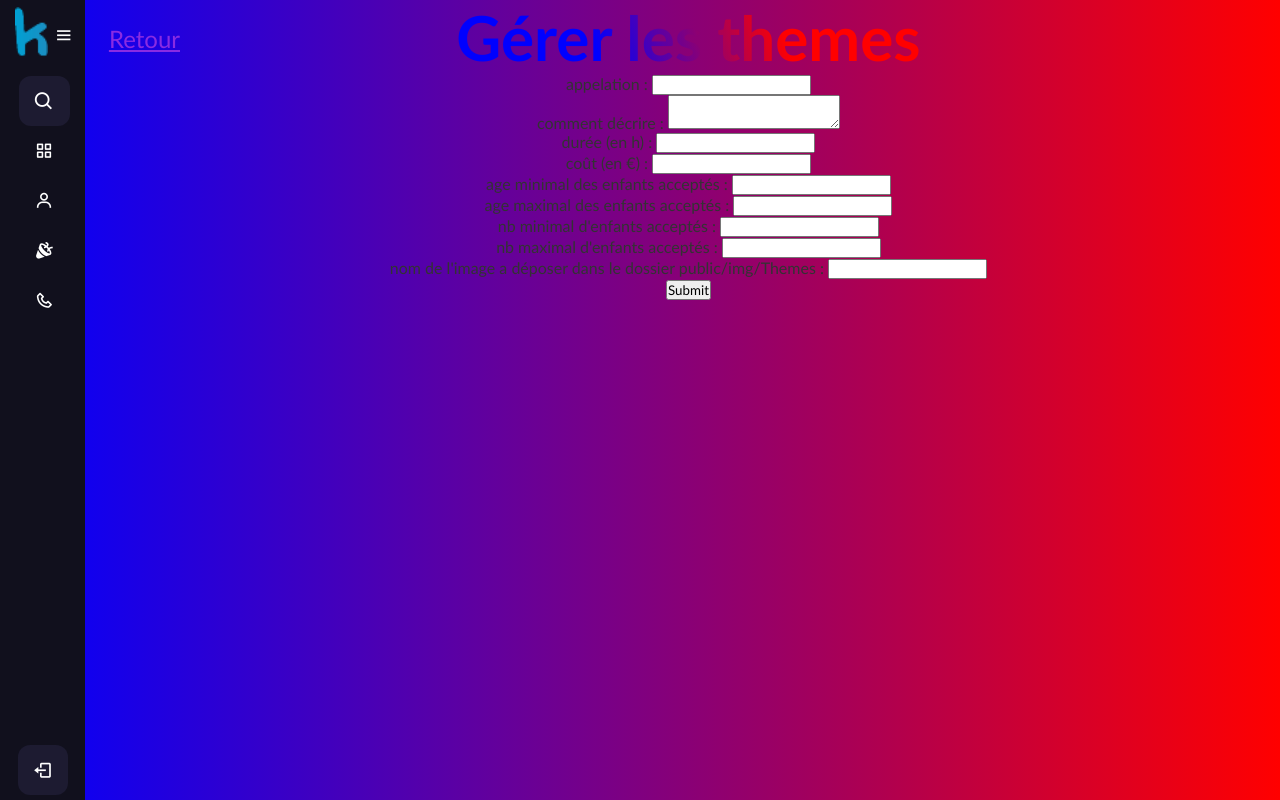
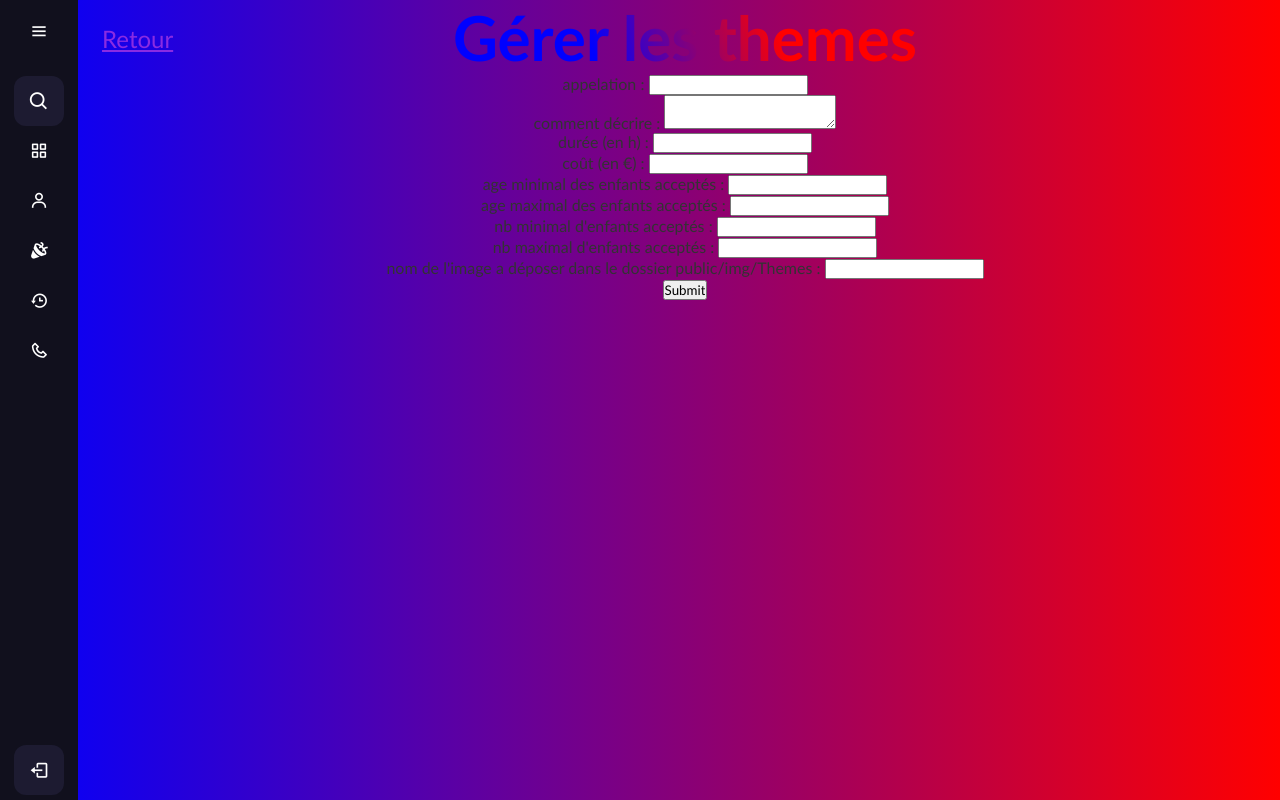
Before and after one commit to ZK1569/Kidsevents, a Symfony app: template templates/admin/themes/add.html.twig in a window 1280 px wide. Run offline with Twig, Linux system fonts and the light colour scheme; the template is opened without the code that fills it, so the values that code supplies are empty; form fields are guessed from the names that the template uses; some libraries are stand-ins or nearby versions.

Commit message:
Mise a jour du navbar

```diff
--- a/public/css/Base/style.css
+++ b/public/css/Base/style.css
@@ -16,7 +16,7 @@ body{
     top: 0;
     left: 0;
     height: 100%;
-    width: 85px;
+    width: 78px;
     background: #11101d;
     padding: 6px 14px;
     transition: all 0.5s ease;
@@ -24,10 +24,11 @@ body{
 }
 
 .sidebar.active{
-    width: fit-content;
+    width: 240px;
+
 }
 
-.sidebar .logo_content .logoKids{
+.sidebar .logo_content .logo{
     color: #fff;
     display: flex;
     height: 50px;
@@ -35,34 +36,13 @@ body{
     align-items: center;
     opacity: 0;
     pointer-events: none;
-    position: relative;
-    top: 0;
-    left: 0;
-}
-
-.sidebar .logo_content .logoK{
-    color: #fff;
-    display: flex;
-    height: 50px;
-    margin-left: 15px;
-    margin-top: 7px;
-    width: fit-content;
-    align-items: center;
-    opacity: 1;
-    pointer-events: none;
     transition: all 0.5s ease;
-    position: absolute;
-    z-index: 1;
-    top: 0;
-    left: 0;
 }
 
 /*For the logo img */
 .sidebar .logo_content .logo img{
-    position: fixed;
-    top: 0%;
     height: 30  px;
-    width: fit-content;
+    width: 190px;
     object-fit: fill;
     margin-right: 10px;
     display: flex;
@@ -71,21 +51,9 @@ body{
     transition: margin-right 0.5s;
 }
 
-.sidebar.active .logo_content .logoKids{
+.sidebar.active .logo_content .logo{
     opacity: 1;
     pointer-events: none;
-    position: relative;
-    top: 0;
-    left: 0;
-}
-
-.sidebar.active .logo_content .logoK{
-    opacity: 0;
-    pointer-events: none;
-    position: absolute;
-    z-index: 1;
-    top: 0;
-    left: 0;
 }
 
 .logo_content .logo i{
@@ -102,9 +70,8 @@ body{
 .sidebar #btn {
     color: #fff;
     position: absolute;
-    z-index: 2;
-    top: 10px;
-    left: 75%;
+    top: 6px;
+    left: 50%;
     font-size: 20px;
     height: 50px;
     width: 50px;
@@ -125,14 +92,12 @@ body{
     position: relative;
     height: 50px;
     width: 100%;
-    margin: 0 5px ;
     list-style: none;
     line-height: 50px;
 }
 
 .sidebar ul li .tooltip{
     position: absolute;
-    z-index: 99;
     left: 122px;
     top: 50%;
     transform: translate(-50%, -50%);
@@ -151,22 +116,19 @@ body{
 
 .sidebar.active ul li .tooltip{
     display: none;
-    position: absolute;
-    z-index: 99;
 }
 
 .sidebar ul li:hover .tooltip{
     transition: all 0.5s ease;
     opacity: 1;
     top: 50%;
-    position: absolute;
-    z-index: 99;
+
 }
 
 .sidebar ul li input{
     position: absolute;
     height: 100%;
-    width: 90%;
+    width: 100%;
     left: 0;
     top: 0;
     border-radius: 12px;
@@ -302,17 +264,13 @@ body{
 
 .home_content{
     position: absolute;
-    z-index: 1;
     height: 100%;
-    width: calc(100% - 85px);
-    left: 85px;
+    width: calc(100% - 78px);
+    left: 78px;
     transition: all 0.5s ease;
 }
 
 .sidebar.active ~ .home_content{
-    width: calc(100% - 310px);
-    left: 310px;
+    width: calc(100% - 240px);
+    left: 240px;
 }
-.headerImg{
-    z-index: 1;
-}
--- a/templates/shared/_navbar.html.twig
+++ b/templates/shared/_navbar.html.twig
@@ -1,12 +1,10 @@
 <!-- NavBar -->
 <div class="sidebar">
-    <i class='bx bx-menu' id="btn"></i>
     <div class="logo_content">
-            <a href="/">
-            <!-- <i class='bx bxl-sketch'></i>
-            <div class="logo_name">KidsEvents</div>   -->
+        <div class="logo">
             <img src="{{asset('img/Kidsevents/logo_kids_events.png')}}" alt="KidsEvents Logo" class="logoKids">
-            <img src="{{asset('img/Kidsevents/logo/K.png')}}" alt="KidsEvents Logo" class="logoK">
+        </div>
+        <i class='bx bx-menu' id="btn"></i>
     </div>
     <ul class="nav_list">
         <li>
@@ -15,7 +13,7 @@
             <span class="tooltip">Recherche</span>
         </li>
         <li>
-            <a href="{{ url('admin.homepage.index') }}">
+            <a href="{{url  ('admin.homepage.index')}}">
                 <i class='bx bx-grid-alt'></i>
                 <span class="links_name">Dashboard</span>
             </a>
@@ -24,16 +22,23 @@
         <li>
             <a href="#">
                 <i class='bx bx-user'></i>
-                <span class="links_name">Profil</span>
+                <span class="links_name">Utilisateur</span>
             </a>
-            <span class="tooltip">Profil</span>
+            <span class="tooltip">Utilisateur</span>
         </li>
         <li>
             <a href="#">
                 <i class='bx bxs-party' ></i>
-                <span class="links_name">Activitées</span>
+                <span class="links_name">Activiter</span>
             </a>
-            <span class="tooltip">Activitées</span>
+            <span class="tooltip">Activiter</span>
+        </li>
+        <li>
+            <a href="#">
+                <i class='bx bx-history' ></i>
+                <span class="links_name">Historique</span>
+            </a>
+            <span class="tooltip">Historique</span>
         </li>
         <li>
             <a href="#">
```
